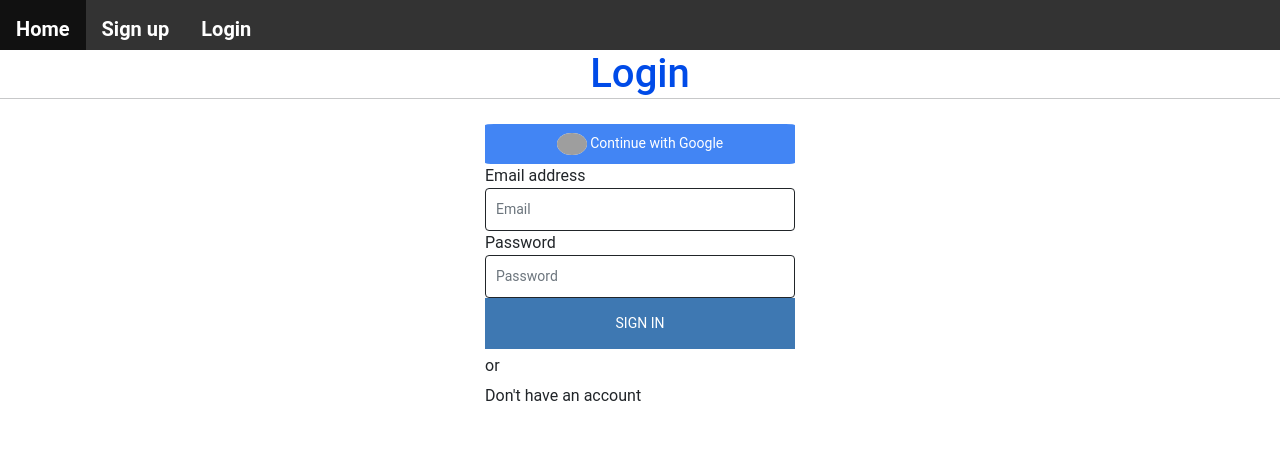
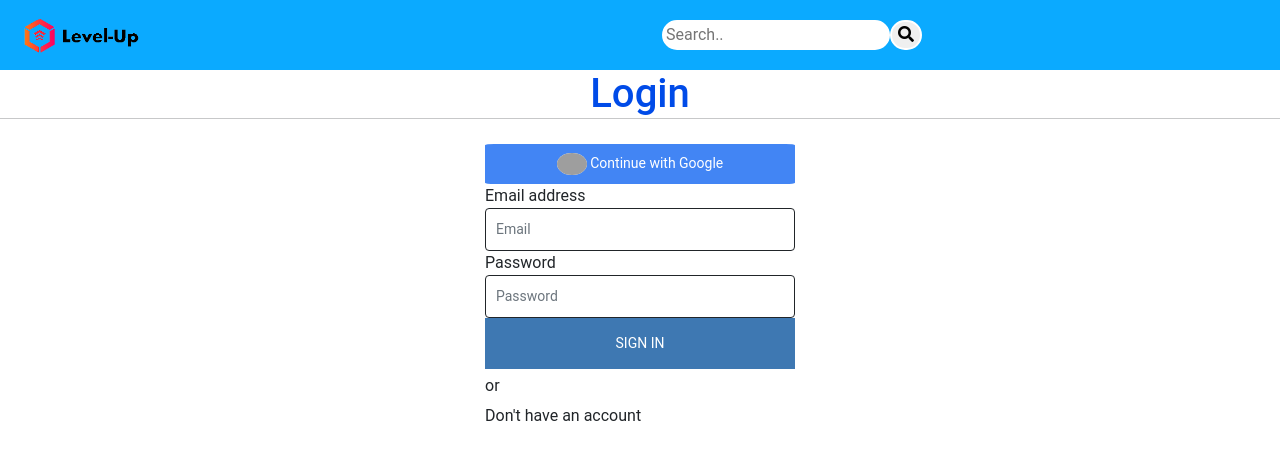
Before and after one commit to abdallahabusedo/LevelUp_E-learning, a React (Create React App) app: page /login in a window 1280 px wide. Shown: the top 460 px of the page. Built offline with nearby package versions, Linux system fonts and the light colour scheme; no server answers; grey boxes are pictures that could not be loaded.

Commit message:
FIX : Search redirect

```diff
--- a/public/index.html
+++ b/public/index.html
@@ -3,7 +3,11 @@
 <head>
   <meta charset="UTF-8">
   <meta http-equiv="X-UA-Compatible" content="IE=edge">
+  <script src="https://kit.fontawesome.com/251f389f8e.js" crossorigin="anonymous"></script>
+
   <meta name="viewport" content="width=device-width, initial-scale=1.0">
+  <link rel="preconnect" href="https://fonts.gstatic.com">
+<link href="https://fonts.googleapis.com/css2?family=Lobster&display=swap" rel="stylesheet">
   <link href="https://cdn.jsdelivr.net/npm/bootstrap@5.0.0/dist/css/bootstrap.min.css" rel="stylesheet" integrity="sha384-wEmeIV1mKuiNpC+IOBjI7aAzPcEZeedi5yW5f2yOq55WWLwNGmvvx4Um1vskeMj0" crossorigin="anonymous">
  <link rel="stylesheet" href="https://cdnjs.cloudflare.com/ajax/libs/font-awesome/5.15.3/css/all.min.css" integrity="sha512-iBBXm8fW90+nuLcSKlbmrPcLa0OT92xO1BIsZ+ywDWZCvqsWgccV3gFoRBv0z+8dLJgyAHIhR35VZc2oM/gI1w==" crossorigin="anonymous" />
   <title>Level Up Elearning</title>
--- a/src/assets/styles/nav.css
+++ b/src/assets/styles/nav.css
@@ -3,9 +3,8 @@ ul {
   margin: 0;
   padding: 0;
   overflow: hidden;
-    background-color: #333;
-    height: 50px;
-
+  background-color: #0baaff;
+  height: 70px;
 }
 
 li {
@@ -20,6 +19,39 @@ li a {
   text-decoration: none;
 }
 
-li a:hover {
-    background-color: #111;
+.logoPhoto {
+  display: block;
+  margin: 0 auto !important;
+  text-align: center;
+  width: 130px;
+  background: transparent;
+  border-radius: 50%;
+  padding: 0;
 }
+.navbar-list {
+  align-items: center;
+  align-self: center;
+  display: block;
+  margin: 0 auto;
+}
+
+.example {
+  margin: 20px 320px 0px 500px !important;
+  /* margin-right: 320px ;
+  margin-left: 500px !important; */
+}
+.example input {
+  border: 2px solid white;
+  border-radius: 20px;
+}
+.example button {
+  border: 2px solid white;
+  border-radius: 20px;
+}
+.sBtn {
+  display: block;
+  padding: 6px;
+  border: none;
+  margin-top: 15px !important;
+  font-size: 17px;
+}
--- a/src/components/Card.jsx
+++ b/src/components/Card.jsx
@@ -1,39 +1,32 @@
-import React, { useEffect, useState } from 'react';
-import "../assets/styles/Card.css"
+import React from "react";
+import "../assets/styles/Card.css";
 
 export default function Card(props) {
   return (
     <div>
-            <link rel="stylesheet" href="https://cdnjs.cloudflare.com/ajax/libs/font-awesome/4.7.0/css/font-awesome.min.css" />
+      <link
+        rel="stylesheet"
+        href="https://cdnjs.cloudflare.com/ajax/libs/font-awesome/4.7.0/css/font-awesome.min.css"
+      />
       <div id="container">
-
-                <div class="product-details">
-
+        <div className="product-details">
           <h1>{props.courseInfo["name"]}</h1>
-
-
           <p className="bio"> {props.courseInfo["bio"]}</p>
-
-
-
-
-
         </div>
 
-                <div class="product-image">
+        <div className="product-image">
+          <img
+            src="https://cdn-a.william-reed.com/var/wrbm_gb_food_pharma/storage/images/publications/cosmetics/cosmeticsdesign-europe.com/article/2019/11/06/cosmetics-consultants-europe-to-launch-safety-assessment-training-course-2020/10338859-1-eng-GB/Cosmetics-Consultants-Europe-to-launch-safety-assessment-training-course-2020_wrbm_large.jpg"
+            alt=""
+          />
 
-                    <img src="https://cdn-a.william-reed.com/var/wrbm_gb_food_pharma/storage/images/publications/cosmetics/cosmeticsdesign-europe.com/article/2019/11/06/cosmetics-consultants-europe-to-launch-safety-assessment-training-course-2020/10338859-1-eng-GB/Cosmetics-Consultants-Europe-to-launch-safety-assessment-training-course-2020_wrbm_large.jpg" alt="" />
-
-                    <a href={"http://localhost:3000/course/"+props.id}>
-                    <div class="info">
+          <a href={"http://localhost:3000/course/" + props.id}>
+            <div className="info">
               <h2> go to course page</h2>
-
             </div>
           </a>
         </div>
-
       </div>
-
     </div>
-    )
+  );
 }
--- a/src/components/navComponent.jsx
+++ b/src/components/navComponent.jsx
@@ -1,18 +1,55 @@
-import React, { Component } from 'react';
-import { Link } from 'react-router-dom';
+import React, { useState } from "react";
+import { Link, Redirect, useHistory } from "react-router-dom";
 import "../assets/styles/nav.css";
+import LevelUPImage from "./../assets/Images/levelUP-removebg-preview.png";
+export default function NavigationBar(props) {
+  const [searchVal, setSearchVal] = useState({ ser: "" });
+  const hes = useHistory();
+  const handleInputChange = (e) => {
+    let { name, value } = e.target;
+    setSearchVal({
+      ...searchVal,
+      ser: value,
+    });
+  };
+  const handelSubmitSearch = (e) => {
+    if (searchVal == "") hes.push("/home");
+    else {
+      console.log(searchVal.ser.split(" ").join("-"));
+      hes.push("/search/" + searchVal.ser.split(" ").join("-"));
+    }
+  };
+  return (
+    <div className="navbar-menu">
+      <ul id="navbar-list">
+        <li>
+          <Link to="/home" className="LOGO">
+            <img src={LevelUPImage} alt="logo" className="logoPhoto"></img>
+          </Link>
+        </li>
+        <li>
+          <div className="example">
+            <input
+              placeholder="Search.."
+              onChange={handleInputChange}
+              type="text"
+            />
+            <button type="submit" onClick={handelSubmitSearch}>
+              <i className="fa fa-search"></i>
+            </button>
+          </div>
+        </li>
 
-export default class NavigationBar extends Component {
-
-  render() {
-    return (
-      <div className="navbar-menu">
-        <ul id="navbar-list">
-            <li> <Link to="/home">Home</Link></li>
-            <li> <Link to="/signup">Sign up</Link></li>
-            <li> <Link to="/login">Login</Link></li>
-        </ul>
-      </div>
-    )
-  }
+        <li>
+          <Link to="/home">Home</Link>
+        </li>
+        <li>
+          <Link to="/signup">Sign up</Link>
+        </li>
+        <li>
+          <Link to="/login">Login</Link>
+        </li>
+      </ul>
+    </div>
+  );
 }
--- a/src/components/profile/UserForm.jsx
+++ b/src/components/profile/UserForm.jsx
@@ -1,5 +1,5 @@
 import React, { useState, useEffect } from "react";
-import { fireStore, auth } from "./../../services/firebase";
+import { fireStore } from "./../../services/firebase";
 import { useAuth } from "./../../services/authContext";
 
 export default function UserForm(props) {
--- a/src/components/profile/UserProfile.jsx
+++ b/src/components/profile/UserProfile.jsx
@@ -1,13 +1,13 @@
 import React from "react";
-import {useHistory} from "react-router-dom";
+import { useHistory } from "react-router-dom";
 import UserForm from "./UserForm";
 import { fireStore } from "../../services/firebase";
 import UserImage from "./UserImage";
-import {useAuth} from "../../services/authContext";
+import { useAuth } from "../../services/authContext";
 import "./../../assets/styles/profile.css";
+import NavigationBar from "./../navComponent";
 const UserProfile = () => {
-
-  const { currentUser, logout }  = useAuth();
+  const { currentUser, logout } = useAuth();
   const history = useHistory();
 
   const AddOrEdit = (obj) => {
@@ -21,20 +21,15 @@ const UserProfile = () => {
   };
 
   const handleLogOut = async () => {
-    await logout().then( () => {
+    await logout().then(() => {
       history.push("/login");
     });
-  }
+  };
 
   return (
     <>
       <div>
-        <nav className="navbar navbar-expand-lg navbar_Color">
-          <a className="navbar-brand" href="#">
-            Profile Page
-          </a>
-        </nav>
-
+        <NavigationBar />
         <UserImage uid={currentUser.uid} />
         <UserForm AddOrEdit={AddOrEdit} />
       </div>
```
Also changed, not shown: src/pages/Search/Search.jsx (+20 -24 lines), src/assets/Images/levelUP-removebg-preview.png (added). Lines whose indentation alone changed are shown as unchanged.
